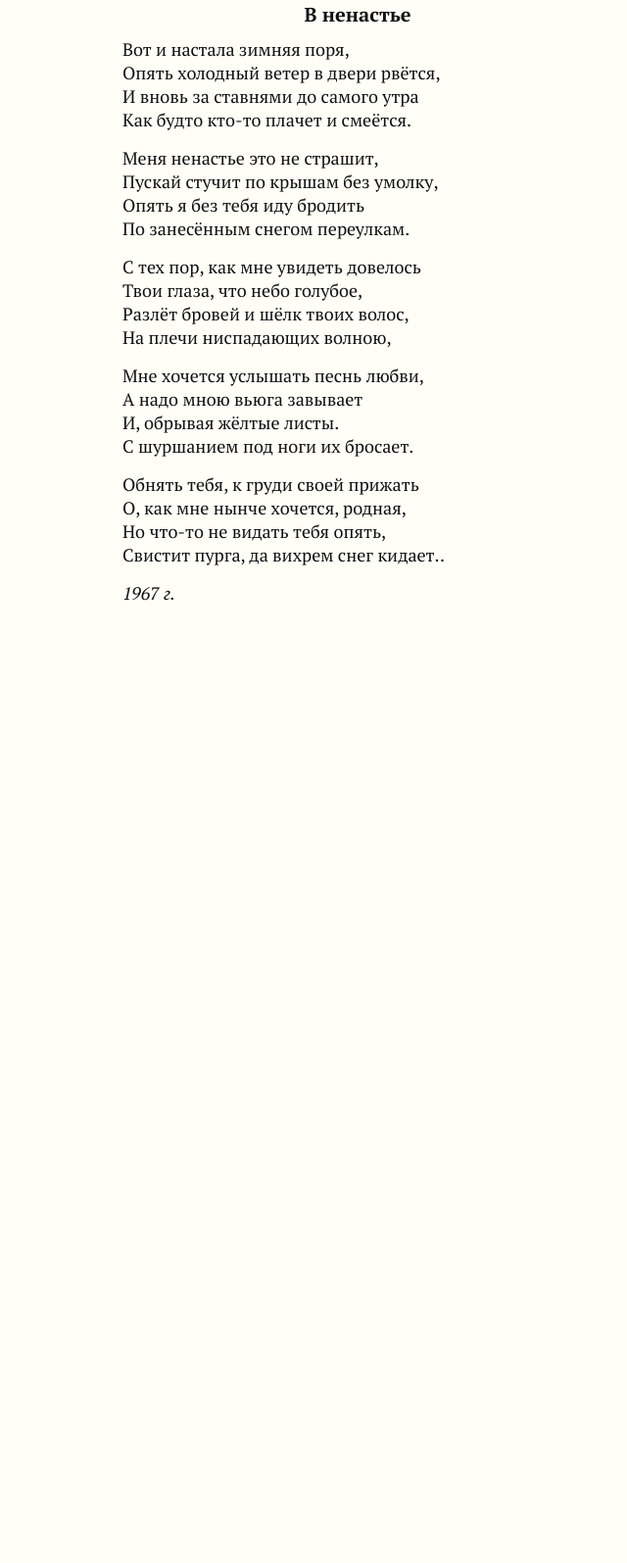
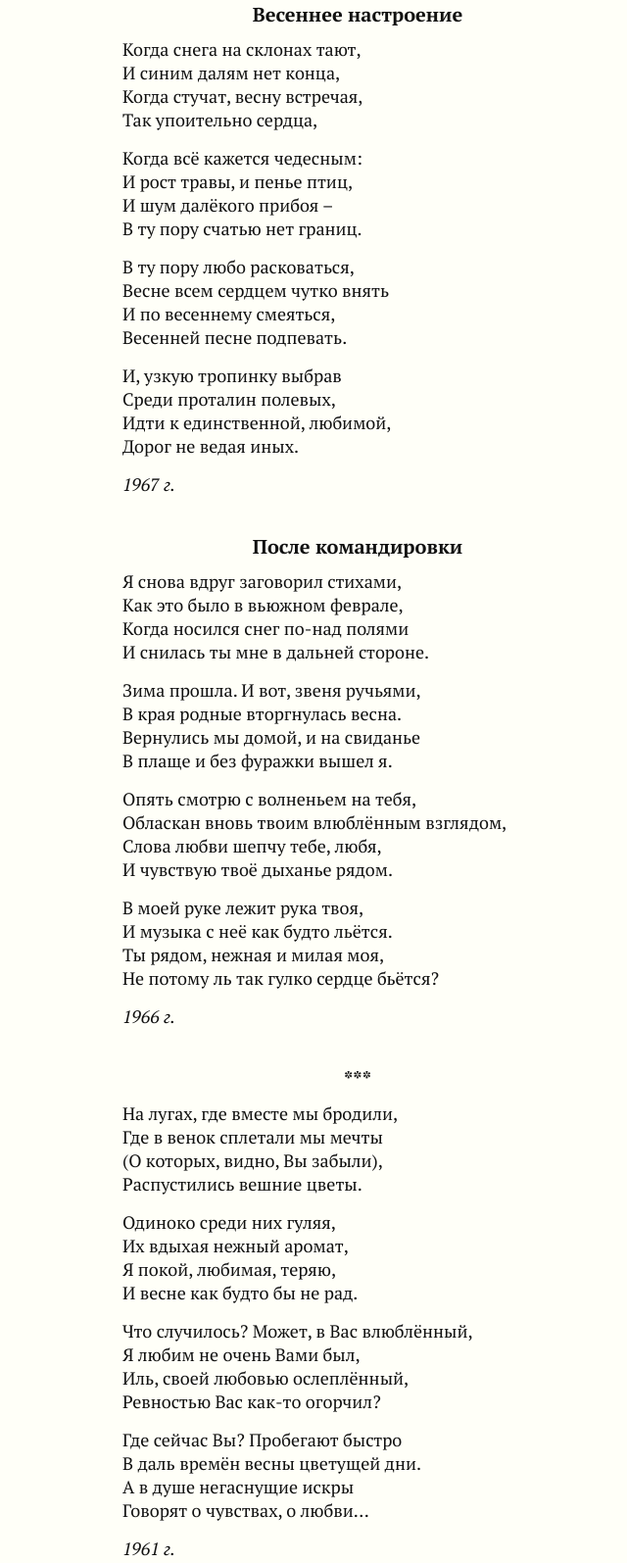
Before and after one commit to geakstr/rashit-akchurin, a website: page index.html in a window 1280 px wide. Shown: the part 567-2162 px from the top of the page at 98% size, without its empty margins (275-915 px from the left). Before the commit the page ends 1214 px from the top, so only its background shows below. Drawn offline with Linux system fonts and the light colour scheme.

Commit message:
added poems

```diff
--- a/index.html
+++ b/index.html
@@ -45,6 +45,63 @@
     <main class="poems">
       <h2>Стихи, поэмы, посвящения</h2>
 
+<article><h3>Весеннее настроение</h3>
+<p>Когда снега на склонах тают,
+И синим далям нет конца,
+Когда стучат, весну встречая,
+Так упоительно сердца,</p>
+<p>Когда всё кажется чедесным:
+И рост травы, и пенье птиц,
+И шум далёкого прибоя –
+В ту пору счатью нет границ.</p>
+<p>В ту пору любо расковаться,
+Весне всем сердцем чутко внять
+И по весеннему смеяться,
+Весенней песне подпевать.</p>
+<p>И, узкую тропинку выбрав
+Среди проталин полевых,
+Идти к единственной, любимой,
+Дорог не ведая иных.</p>
+<p><em>1967 г.</em></p>
+</article>
+<article><h3>После командировки</h3>
+<p>Я снова вдруг заговорил стихами,
+Как это было в вьюжном феврале,
+Когда носился снег по-над полями
+И снилась ты мне в дальней стороне.</p>
+<p>Зима прошла. И вот, звеня ручьями,
+В края родные вторгнулась весна.
+Вернулись мы домой, и на свиданье
+В плаще и без фуражки вышел я.</p>
+<p>Опять смотрю с волненьем на тебя,
+Обласкан вновь твоим влюблённым взглядом,
+Слова любви шепчу тебе, любя,
+И чувствую твоё дыханье рядом.</p>
+<p>В моей руке лежит рука твоя,
+И музыка с неё как будто льётся.
+Ты рядом, нежная и милая моя,
+Не потому ль так гулко сердце бьётся?</p>
+<p><em>1966 г.</em></p>
+</article>
+<article><h3>***</h3>
+<p>На лугах, где вместе мы бродили,
+Где в венок сплетали мы мечты
+(О которых, видно, Вы забыли),
+Распустились вешние цветы.</p>
+<p>Одиноко среди них гуляя,
+Их вдыхая нежный аромат,
+Я покой, любимая, теряю,
+И весне как будто бы не рад.</p>
+<p>Что случилось? Может, в Вас влюблённый,
+Я любим не очень Вами был,
+Иль, своей любовью ослеплённый,
+Ревностью Вас как-то огорчил?</p>
+<p>Где сейчас Вы? Пробегают быстро
+В даль времён весны цветущей дни.
+А в душе негаснущие искры
+Говорят о чувствах, о любви...</p>
+<p><em>1961 г.</em></p>
+</article>
 <article><h3>В ненастье</h3>
 <p>Вот и настала зимняя поря,
 Опять холодный ветер в двери рвётся,
--- a/order.json
+++ b/order.json
@@ -1 +1 @@
-["v-nenastie"]
+["vesennee-nastroenie", "posle-komandirovki", "untitled-1", "v-nenastie"]
--- a/styles.css
+++ b/styles.css
@@ -58,6 +58,7 @@ body {
 
 .poems article {
   overflow: auto;
+  margin-bottom: 40px;
 }
 
 .poems article p {
```
Also changed, not shown: poems/posle-komandirovki.md (added, +23 -0 lines), poems/untitled-1.md (added, +23 -0 lines), poems/vesennee-nastroenie.md (added, +23 -0 lines).
